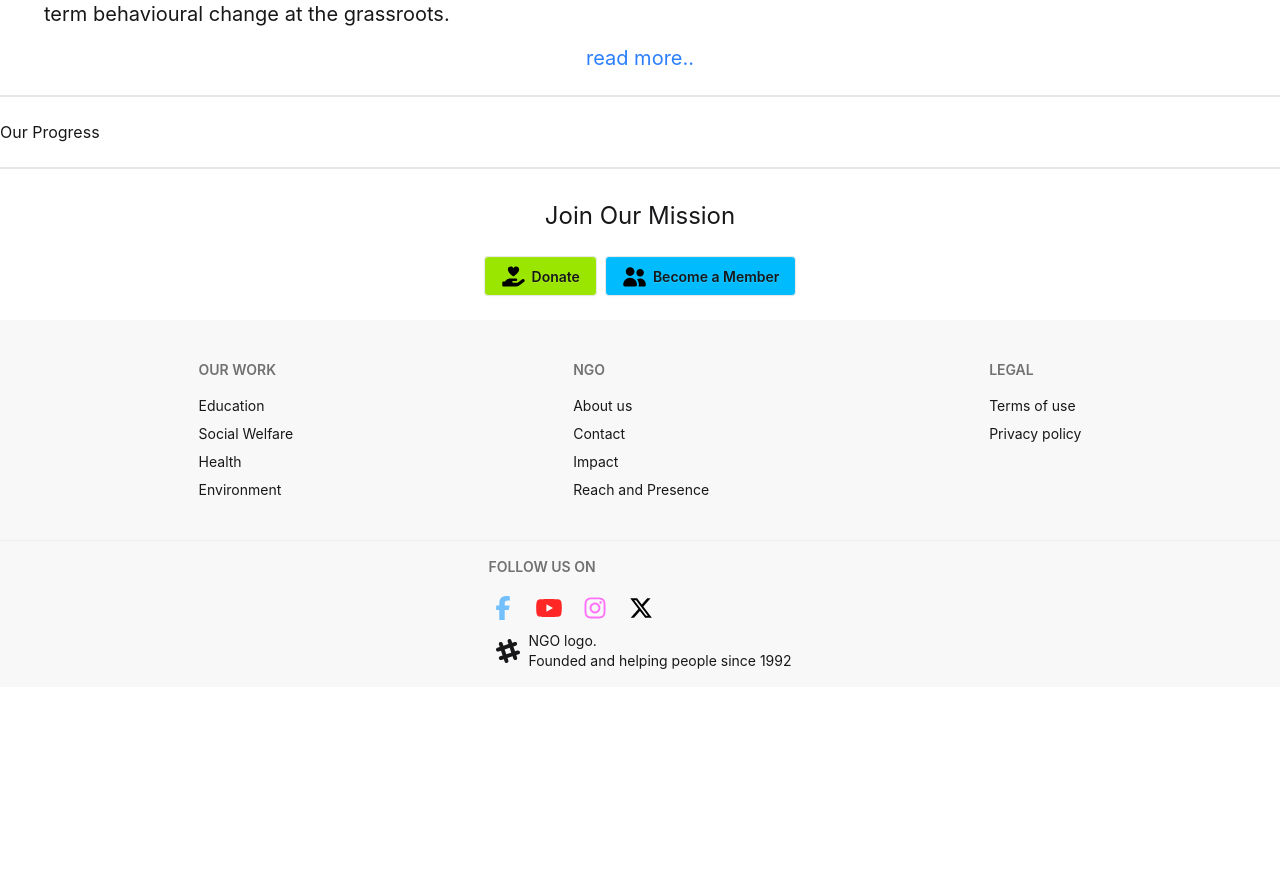
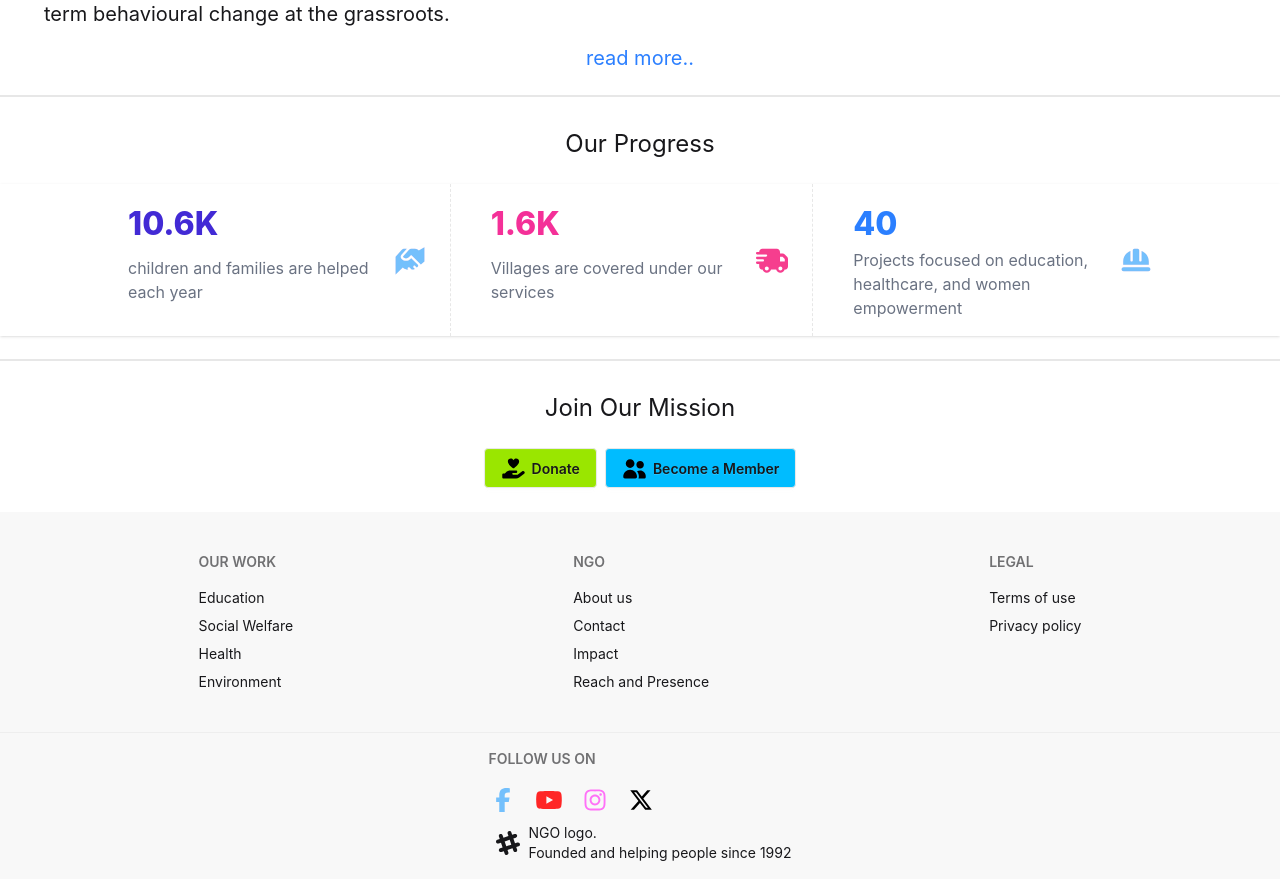
Before and after one commit to SaurabhJadli/social-NGO-UP, a React (Vite) app in the folder frontend/: page / in a window 1280 px wide. Shown: the part 925-1804 px from the top of the page. Before the commit the page ends 1612 px from the top, so only its background shows below. Built offline with nearby package versions, Linux system fonts and the light colour scheme.

Commit message:
work progress added to home

```diff
--- /dev/null
+++ b/frontend/src/components/WorkTraker.jsx
@@ -0,0 +1,51 @@
+import React from 'react'
+
+const WorkTraker = () => {
+  return (
+    <>
+    <div className="shadow grid grid-cols-1 sm:grid-cols-2 lg:grid-cols-3 gap-4 justify-items-center md:px-26">
+  <div className="stat">
+    <div className="stat-figure text-secondary">
+      <svg
+        xmlns="http://www.w3.org/2000/svg"
+        viewBox="0 0 640 640"
+        className="inline-block h-8 w-8 stroke-current">
+        <path fill="rgb(116, 192, 252)"
+        d="M300.9 117.2L184.3 246.8C179.7 251.9 179.9 259.8 184.8 264.7C215.3 295.2 264.8 295.2 295.3 264.7L327.1 232.9C331.3 228.7 336.6 226.4 342 226C348.8 225.4 355.8 227.7 361 232.9L537.6 408L608 352L608 64L496 128L472.2 112.1C456.4 101.6 437.9 96 418.9 96L348.5 96C347.4 96 346.2 96 345.1 96.1C328.2 97 312.3 104.6 300.9 117.2zM148.6 214.7L255.4 96L215.8 96C190.3 96 165.9 106.1 147.9 124.1L32 256L32 608L176 472L188.4 482.3C211.4 501.5 240.4 512 270.3 512L286 512L279 505C269.6 495.6 269.6 480.4 279 471.1C288.4 461.8 303.6 461.7 312.9 471.1L353.9 512.1L362.9 512.1C382 512.1 400.7 507.8 417.7 499.8L391 473C381.6 463.6 381.6 448.4 391 439.1C400.4 429.8 415.6 429.7 424.9 439.1L456.9 471.1L474.4 453.6C483.3 444.7 485.9 431.8 482 420.5L344.1 283.7L329.2 298.6C279.9 347.9 200.1 347.9 150.8 298.6C127.8 275.6 126.9 238.7 148.6 214.6z"/></svg>
+    </div>
+    <div className="stat-value text-primary">10.6K</div>
+    <div className="max-w-2xs text-gray-500">children and families are helped each year</div>
+  </div>
+
+  <div className="stat">
+    <div className="stat-figure text-secondary">
+      <svg
+        xmlns="http://www.w3.org/2000/svg"
+        viewBox="0 0 640 640"
+        className="inline-block h-8 w-8 stroke-current">
+            <path fill="rgb(246, 62, 142)"
+            d="M64 160C64 124.7 92.7 96 128 96L416 96C451.3 96 480 124.7 480 160L480 192L530.7 192C547.7 192 564 198.7 576 210.7L621.3 256C633.3 268 640 284.3 640 301.3L640 448C640 483.3 611.3 512 576 512L572.7 512C562.3 548.9 528.3 576 488 576C447.7 576 413.8 548.9 403.3 512L300.7 512C290.3 548.9 256.3 576 216 576C175.7 576 141.8 548.9 131.3 512L128 512C92.7 512 64 483.3 64 448L64 400L24 400C10.7 400 0 389.3 0 376C0 362.7 10.7 352 24 352L136 352C149.3 352 160 341.3 160 328C160 314.7 149.3 304 136 304L24 304C10.7 304 0 293.3 0 280C0 266.7 10.7 256 24 256L200 256C213.3 256 224 245.3 224 232C224 218.7 213.3 208 200 208L24 208C10.7 208 0 197.3 0 184C0 170.7 10.7 160 24 160L64 160zM576 352L576 301.3L530.7 256L480 256L480 352L576 352zM256 488C256 465.9 238.1 448 216 448C193.9 448 176 465.9 176 488C176 510.1 193.9 528 216 528C238.1 528 256 510.1 256 488zM488 528C510.1 528 528 510.1 528 488C528 465.9 510.1 448 488 448C465.9 448 448 465.9 448 488C448 510.1 465.9 528 488 528z"/></svg>
+
+    </div>
+    <div className="stat-value text-secondary">1.6K</div>
+    <div className="max-w-2xs text-gray-500">Villages are covered under our services</div>
+  </div>
+
+  <div className="stat">
+   <div className="stat-figure text-secondary">
+      <svg
+        xmlns="http://www.w3.org/2000/svg"
+        className="inline-block h-8 w-8 stroke-current"
+        viewBox="0 0 640 640">
+        <path fill="rgb(116, 192, 252)"
+        d="M384 328L384 128C384 110.3 369.7 96 352 96L288 96C270.3 96 256 110.3 256 128L256 328C256 341.3 245.3 352 232 352C218.7 352 208 341.3 208 328L208 142.1C122 173.8 64 255.8 64 352L64 416L576 416L576 352C575 256.8 517.6 174.3 432 142.2L432 328C432 341.3 421.3 352 408 352C394.7 352 384 341.3 384 328zM72 464C49.9 464 32 481.9 32 504C32 526.1 49.9 544 72 544L568 544C590.1 544 608 526.1 608 504C608 481.9 590.1 464 568 464L72 464z"/></svg>
+    </div>
+    <div className="stat-value text-blue-500">40</div>
+    <div className="max-w-2xs text-gray-500">Projects focused on education, healthcare, and women empowerment</div>
+  </div>
+</div>
+    </>
+  )
+}
+
+export default WorkTraker
--- a/frontend/src/pages/Contact.jsx
+++ b/frontend/src/pages/Contact.jsx
@@ -16,7 +16,7 @@ const Contact = () => {
 <section>
     <h2 className='m-6 text-4xl'>Visit Us</h2>
 
-<div className='grid grid-cols-1 sm:grid-cols-2 lg:grid-cols-3 gap-4 justify-items-center'>
+<div className='grid grid-cols-1 sm:grid-cols-2 lg:grid-cols-3 gap-4 justify-items-center md:px-26'>
 
 {/* Card 1 Address */}
 <div className="card bg-base-100 w-80 shadow-sm hover:shadow-lg hover:bg-amber-100 transition">
--- a/frontend/src/pages/Home.jsx
+++ b/frontend/src/pages/Home.jsx
@@ -1,6 +1,7 @@
 import Carousel from "../components/Carousel"
 import Footer from "../components/Footer"
 import Navbar from "../components/Navbar"
+import WorkTraker from "../components/WorkTraker"
 
 
 const Home = () => {
@@ -21,13 +22,14 @@ const Home = () => {
   <div className="divider"></div>
 
 <div>
-  <h2>Our Progress</h2>
+  <h2 className="my-6 text-2xl text-center">Our Progress</h2>
+  <WorkTraker/>
 </div>
 
   <div className="divider"></div>
 
 <div className="text-center">
-  <h2 className="my-6 text-2xl ">Join Our Mission</h2>
+  <h2 className="my-6 text-2xl">Join Our Mission</h2>
   <div>
  <a className="btn mr-2 bg-lime-400">
       <svg
```
